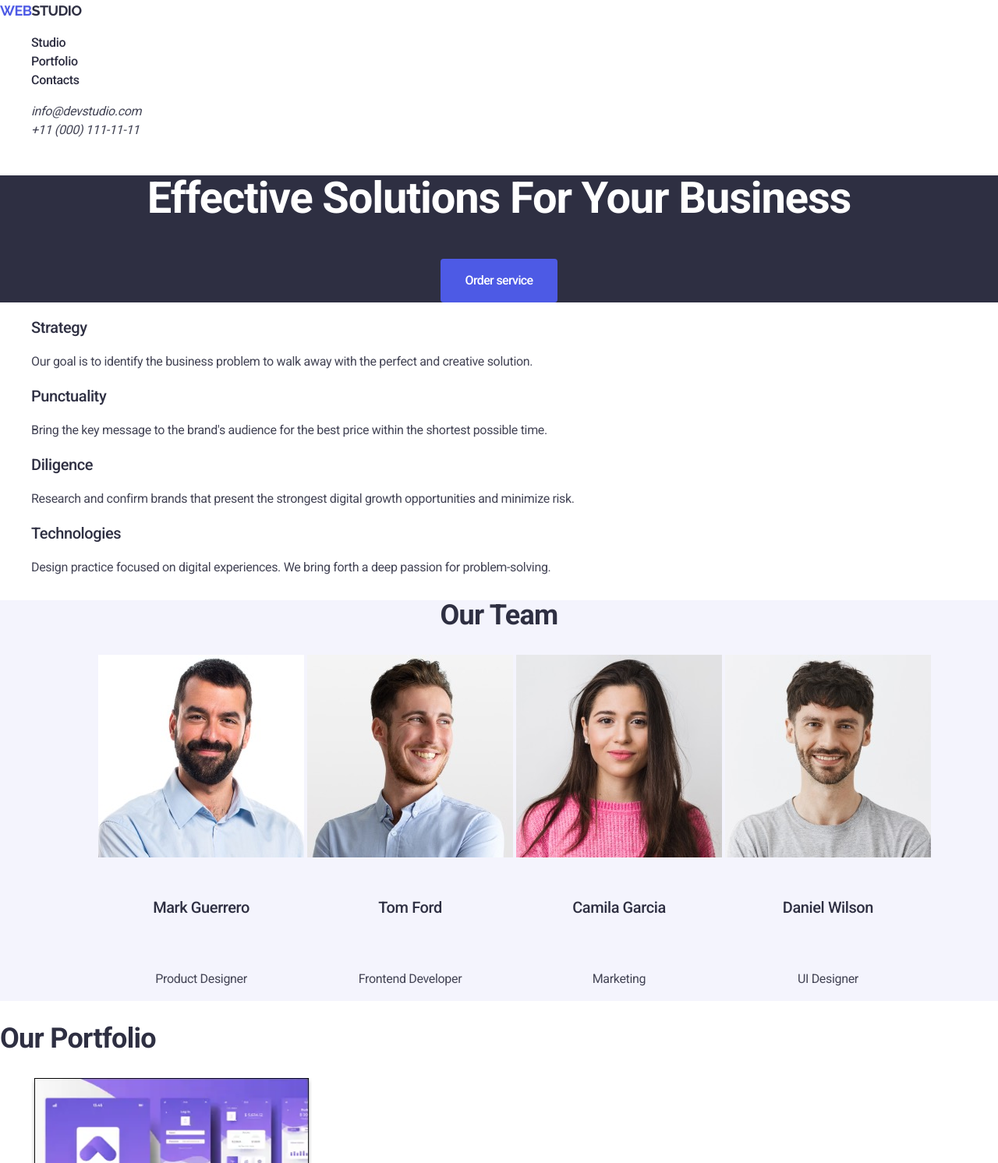
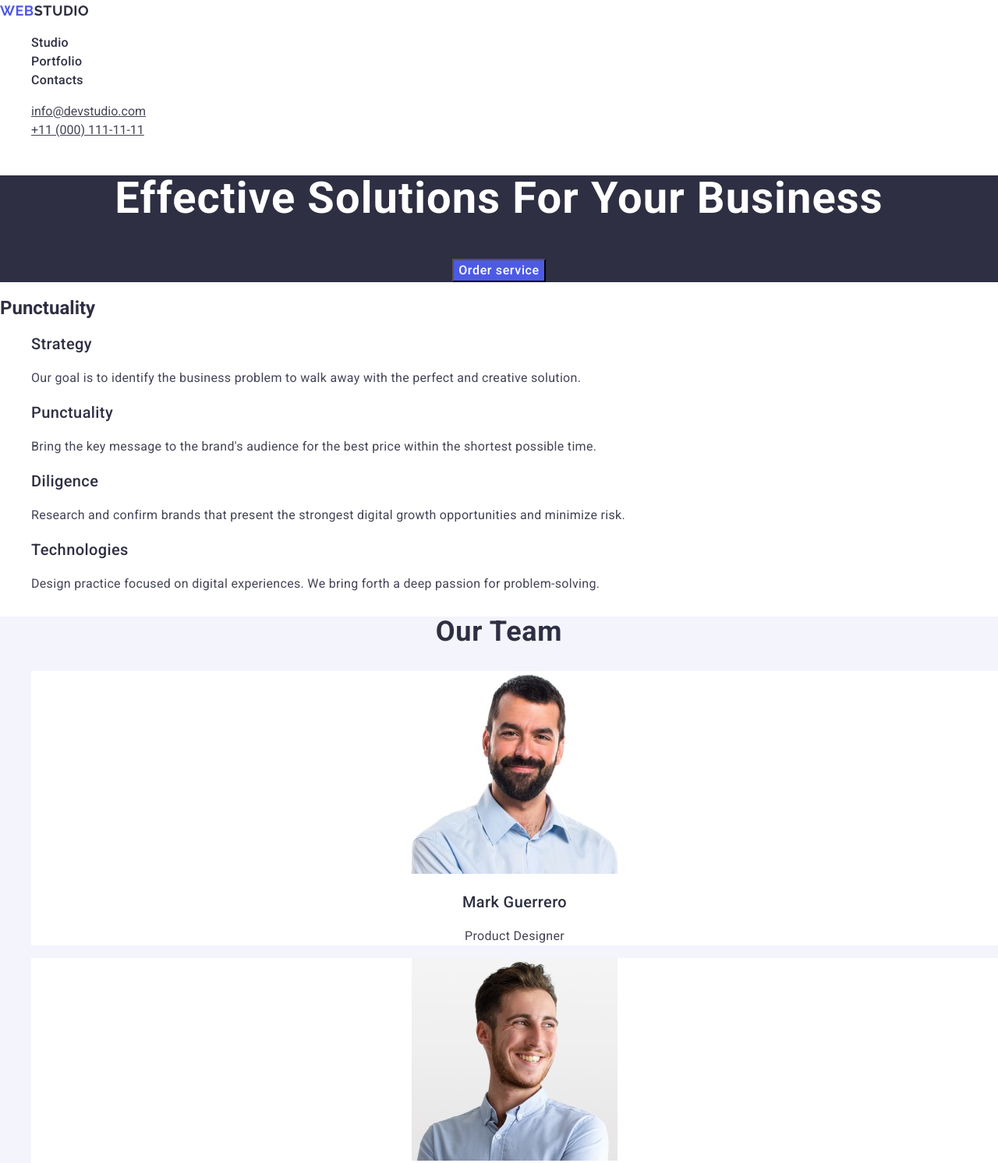
Before and after one commit to yuliia-petrenko/goit-markup-hw-02, a plain HTML site: page index.html in a window 1280 px wide. Shown: the top 1492 px of the page at 78% size. Drawn offline with nearby package versions, Linux system fonts and the light colour scheme.

Commit message:
corect file css. fixing erorrs

```diff
--- a/css/styles.css
+++ b/css/styles.css
@@ -4,26 +4,24 @@ body {
   background-color: #ffffff;
   color: #2e2f42;
 }
-a {
-  text-decoration: none;
-}
+
 ul {
   list-style-type: none;
   font-family: inherit;
 }
 /* logo */
 .content-logo {
-  color: #2e2f42;
+  color: #4d5ae5;
   text-transform: uppercase;
   font-size: 18px;
   line-height: 1.5;
   text-decoration: none;
   font-weight: 700;
-  letter-spacing: -0.03em;
+  letter-spacing: 0.03em;
   font-family: 'Raleway', sans-serif;
 }
-.content-web {
-  color: #4d5ae5;
+.content-studio {
+  color: #2e2f42;
   font-family: 'Raleway', sans-serif;
 }
 .content-header-nav {
@@ -31,20 +29,28 @@ ul {
   font-size: 16px;
   font-weight: 500;
   line-height: 1.5;
-  letter-spacing: -0.02em;
+  letter-spacing: 0.02em;
   text-decoration: none;
 }
 .content-header-nav:hover {
   color: #404bbf;
 }
-.contact {
+.content-header-nav:focus {
+  color: #404bbf;
+}
+.contact-adress {
   color: #434455;
   font-size: 16px;
+  font-style: normal;
   font-weight: 400;
   line-height: 1.5;
-  letter-spacing: -0.02em;
+  letter-spacing: 0.02;
 }
-.contact:hover {
+
+.contact-adress:hover {
+  color: #404bbf;
+}
+.contact-adress:focus {
   color: #404bbf;
 }
 /* top line */
@@ -58,27 +64,29 @@ ul {
   font-size: 56px;
   font-weight: 700;
   line-height: 1.07;
-  letter-spacing: -0.02em;
+  letter-spacing: 0.02em;
 }
 
 .btn-service {
   color: #ffffff;
   background-color: #4d5ae5;
-  border: none;
+  /* border: none; */
   cursor: pointer;
-  padding: 16px 32px;
-  border-radius: 4px;
+  /* padding: 16px 32px;
+  border-radius: 4px; */
   font-size: 16px;
   font-weight: 500;
   line-height: 1.5;
-  letter-spacing: -0.04em;
+  letter-spacing: 0.04em;
 }
 .btn-service:hover {
   background-color: #404bbf;
-  color: #ffffff;
+}
+.btn-service:focus {
+  background-color: #404bbf;
 }
 /* deteils */
-.visually-hidden {
+/* .visually-hidden {
   position: absolute;
   width: 1px;
   height: 1px;
@@ -88,20 +96,19 @@ ul {
   white-space: nowrap;
   clip-path: inset(100%);
   overflow: hidden;
-}
+} */
 .category {
   font-size: 20px;
   font-weight: 500;
-
   line-height: 1.2;
-  letter-spacing: -0.02em;
+  letter-spacing: 0.02em;
 }
 .text-category {
   font-size: 16px;
   font-weight: 400;
   color: #434455;
   line-height: 1.5;
-  letter-spacing: -0.02em;
+  letter-spacing: 0.02em;
 }
 /* our team */
 .team {
@@ -113,16 +120,17 @@ ul {
   font-size: 36px;
   font-weight: 700;
   line-height: 1.11;
-  letter-spacing: -0.02em;
+  letter-spacing: 0.02em;
   text-transform: capitalize;
 }
 .team-frame {
-  display: inline-flex;
+  /* display: inline-flex; */
   padding-bottom: 0px;
-  flex-direction: column;
+  /* flex-direction: column; */
   justify-content: center;
-  align-items: center;
-  gap: 32px;
+  /* align-items: center;
+  gap: 32px; */
+  background-color: #ffffff;
 }
 
 .team-name {
@@ -130,7 +138,7 @@ ul {
   font-weight: 500;
   letter-spacing: 0.4px;
   line-height: 1.2;
-  letter-spacing: -0.02em;
+  letter-spacing: 0.02em;
 }
 .team-position {
   font-size: 16px;
@@ -138,53 +146,54 @@ ul {
   letter-spacing: 0.32px;
   line-height: 1.5;
   color: #434455;
-  letter-spacing: -0.02em;
+  letter-spacing: 0.02em;
 }
 /* portfolio */
 .portfolio-frame {
-  display: flex;
+  /* display: flex;
   width: 360px;
-  height: 420px;
+  height: 420px; */
   padding-bottom: 0px;
-  flex-direction: column;
-  align-items: flex-start;
+  /* flex-direction: column;
+  align-items: flex-start; */
   flex-shrink: 0;
 }
 .portfolio-offers {
   font-size: 20px;
   font-weight: 500;
   line-height: 1.2;
-  letter-spacing: -0.02em;
+  letter-spacing: 0.02em;
 }
 .portfolio-text {
   color: #434455;
   font-size: 16px;
   font-weight: 400;
   line-height: 1.5;
-  letter-spacing: -0.02em;
+  letter-spacing: 0.02em;
 }
 .foot {
   background-color: #2e2f42;
-  /* color: #f4f4fd; */
-  /* font-family: 'Raleway', sans-serif; */
+  color: #f4f4fd;
+  font-family: 'Raleway', sans-serif;
 }
 .foot-logo {
   font-family: 'Raleway', sans-serif;
-  color: #f4f4fd;
+  color: #4d5ae5;
   font-size: 18px;
   text-decoration: none;
   font-weight: 700;
-  line-height: 1.16;
-  letter-spacing: -0.03em;
+  line-height: 1.17;
+  letter-spacing: 0.03em;
+  text-transform: uppercase;
 }
-.foot-web {
-  color: #4d5ae5;
+.foot-studio {
+  color: #f4f4fd;
 }
 .foot-text {
   color: #f4f4fd;
   font-size: 16px;
   font-weight: 400;
   line-height: 1.5;
-  letter-spacing: -0.02em;
+  letter-spacing: 0.02em;
   font-family: 'Roboto', sans-serif;
 }
--- a/index.html
+++ b/index.html
@@ -23,29 +23,31 @@
     <header>
       <nav>
         <a class="content-logo" href="./index.html"
-          ><span class="content-web">Web</span>Studio</a
+          >Web<span class="content-studio">Studio</span></a
         >
         <ul>
           <li>
-            <a class="content-header-nav" href="#">Studio</a>
+            <a class="content-header-nav" href="./index.html">Studio</a>
           </li>
           <li>
-            <a class="content-header-nav" href="#">Portfolio</a>
+            <a class="content-header-nav" href="">Portfolio</a>
           </li>
           <li>
-            <a class="content-header-nav" href="#">Contacts</a>
+            <a class="content-header-nav" href="">Contacts</a>
           </li>
         </ul>
       </nav>
       <address>
         <ul>
           <li>
-            <a class="contact" href="mailto:info@devstudio.com"
+            <a class="contact-adress" href="mailto:info@devstudio.com"
               >info@devstudio.com</a
             >
           </li>
           <li>
-            <a class="contact" href="tel:+110001111111">+11 (000) 111-11-11</a>
+            <a class="contact-adress" href="tel:+110001111111"
+              >+11 (000) 111-11-11</a
+            >
           </li>
         </ul>
       </address>
@@ -105,19 +107,19 @@
           </li>
           <!-- tom -->
           <li class="team-frame">
-            <img src="./images/img-2.jpg" alt="Photo Tom" width="264" />
+            <img src="./images/img2.jpg" alt="Photo Tom" width="264" />
             <h3 class="team-name">Tom Ford</h3>
             <p class="team-position">Frontend Developer</p>
           </li>
           <!-- camila -->
           <li class="team-frame">
-            <img src="./images/img-3.jpg" alt="Photo Camila" width="264" />
+            <img src="./images/img3.jpg" alt="Photo Camila" width="264" />
             <h3 class="team-name">Camila Garcia</h3>
             <p class="team-position">Marketing</p>
           </li>
           <!-- daniel -->
           <li class="team-frame">
-            <img src="./images/img-4.jpg" alt="Photo Camila" width="264" />
+            <img src="./images/img4.jpg" alt="Photo Camila" width="264" />
             <h3 class="team-name">Daniel Wilson</h3>
             <p class="team-position">UI Designer</p>
           </li>
@@ -129,7 +131,7 @@
         <ul>
           <li class="portfolio-frame">
             <img
-              src="./images/portfolio/banking-app.webp"
+              src="./images/portfolio/bankingapp.webp"
               alt="Banking App"
               width="360"
             />
@@ -156,7 +158,7 @@
           </li>
           <li class="portfolio-frame">
             <img
-              src="./images/portfolio/taxi-service.webp"
+              src="./images/portfolio/taxiservice.webp"
               alt="taxi service"
               width="360"
             />
@@ -174,7 +176,7 @@
           </li>
           <li class="portfolio-frame">
             <img
-              src="./images/portfolio/online-courses.webp"
+              src="./images/portfolio/onlinecourses.webp"
               alt="online courses"
               width="360"
             />
@@ -186,7 +188,7 @@
     </main>
     <footer class="foot">
       <a class="foot-logo" href="./index.html"
-        ><span class="foot-web">Web</span>Studio</a
+        >Web<span class="foot-studio">studio</span></a
       >
       <p class="foot-text">
         Increase the flow of customers and sales for your business with digital
```
Also changed, not shown: images/img2.jpg (renamed from images/img-2.jpg), images/img3.jpg (renamed from images/img-3.jpg), images/img4.jpg (renamed from images/img-4.jpg), images/portfolio/bankingapp.webp (renamed from images/portfolio/banking-app.webp), images/portfolio/onlinecourses.webp (renamed from images/portfolio/online-courses.webp), images/portfolio/taxiservice.webp (renamed from images/portfolio/taxi-service.webp).
